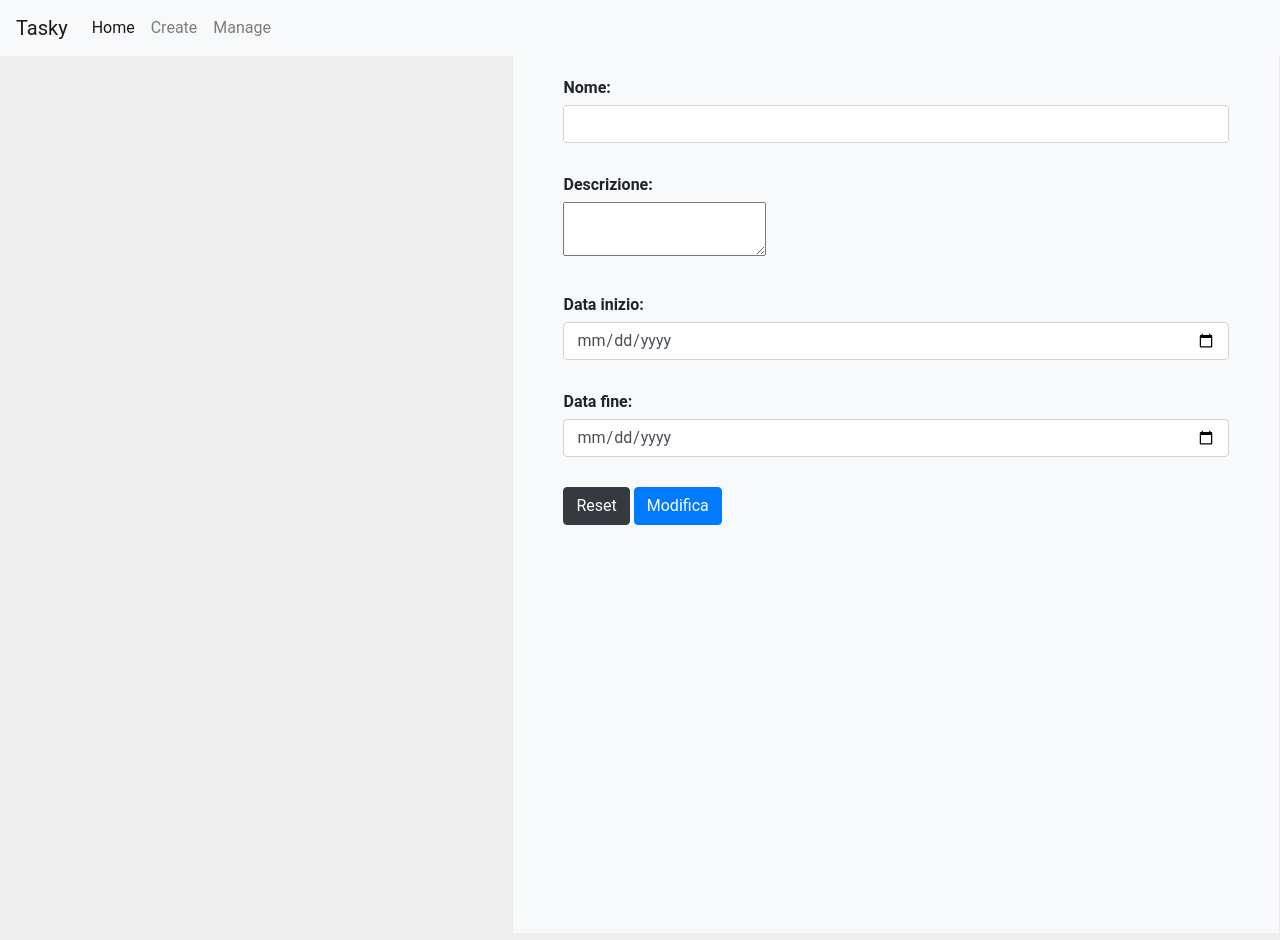
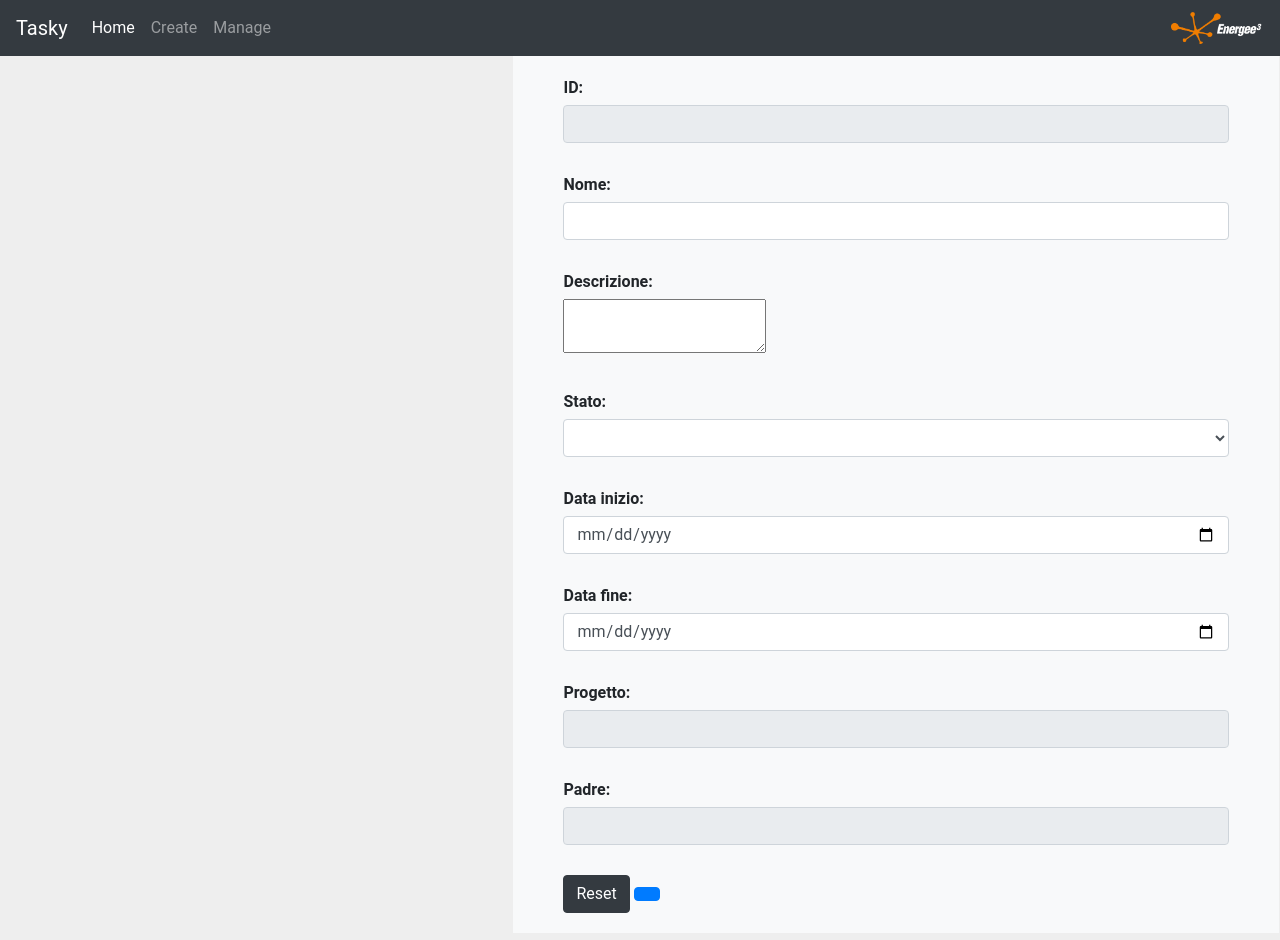
Before and after one commit to michelecik/Tasky, a Flask app: template src/templates/project.html in a window 1280 px wide. Run offline with Flask 2, Linux system fonts and the light colour scheme; the template is opened without the code that fills it: most values are stand-ins (such as "Sample title", 1, 10 or a date in 2020); lists and menus that the app fills with data are empty; some libraries are stand-ins or nearby versions.

Commit message:
Ultimata gestione Fasi progetto

```diff
--- a/src/app.py
+++ b/src/app.py
@@ -148,7 +148,9 @@ def project():
         if (response['code'] == 200):
             response = getFasiProgetto(dbConn, projectId)
             if (response['code'] == 200):
-                return render_template('project.html', fasi = response['fasi'])
+                stati = getStatiProgetti(dbConn)
+                print('------------------------------------------------------ STATI: ', stati)
+                return render_template('project.html', fasi = json.dumps(response['fasi']), stati = json.dumps(stati['stati']))
         else:
             return overview()
     else:
@@ -157,6 +159,63 @@ def project():
     return render_template('overview.html', progetti = getAllProgetti(dbConn, session) )
 
 
+@app.route('/editFase', methods=['POST'])
+def editFase():
+    print('-------------------------------- editFase ----------------------------------------')
+    response = getUsrId(dbConn, session.get('userid'), session.get('psw'))
+    if (response['code'] == 200):
+        if request.method == 'POST':
+            print(request.form)
+            if request.form['id']:
+                fase = getFaseById(dbConn, request.form['id'])
+                fase.nome = request.form['nome'].strip()
+                fase.descrizione = request.form['descrizione'].strip()
+                fase.data_inizio = request.form['data_inizio'].strip()
+                fase.data_fine = request.form['data_fine'].strip()
+                fase.parent = request.form['parent'].strip()
+                if len(request.form['parent'].strip()) <= 0:
+                    fase.parent = None
+                else:
+                    fase.parent = request.form['parent'].strip()
+                fase.FK_progetto = request.form['FK_progetto'].strip()
+                fase.FK_stato = request.form['FK_stato'].strip()
+
+                try:
+                    dbConn.s.commit()
+                except Exception as e:
+                    response = {
+                        'code': 500,
+                        'content': 'Errore anomalo'
+                    }
+
+                return redirect('/project?id=' + request.form['FK_progetto'])
+            else:
+                faseData = dict()
+                faseData['nome'] = request.form['nome']
+                faseData['descrizione'] = request.form['descrizione']
+                faseData['FK_stato'] = request.form['FK_stato']
+                faseData['data_inizio'] = request.form['data_inizio']
+                faseData['data_fine'] = request.form['data_fine']
+                faseData['FK_progetto'] = request.form['FK_progetto']
+                faseData['parent'] = request.form['parent']
+                try:
+                    fase = Fasi(faseData['nome'], faseData['descrizione'], faseData['data_inizio'], faseData['data_fine'], faseData['parent'], 0, faseData['FK_progetto'], faseData['FK_stato'])
+
+                    dbConn.s.add(fase)
+                    dbConn.s.commit()
+
+                    return redirect('/project?id=' + request.form['FK_progetto'])
+                except Exception as e:
+                    response = {
+                        'code': 500,
+                        'content': 'Errore anomalo'
+                    }
+            return redirect('overview')
+
+        return redirect('overview')
+    else:
+        return redirect('login')
+
 # ---- MAIN ---- #
 if __name__ == "__main__":
     app.run()
--- a/src/static/css/stile.css
+++ b/src/static/css/stile.css
@@ -85,6 +85,13 @@ body {
 		}
 
 /* MENU ------------------------------------------------------------------------------------------------------- */
+.navbar {
+	background-image: url(../img/logo_menu.png);
+	background-size: auto 80%;
+	background-repeat: no-repeat;
+	background-position: right;
+	background-origin: content-box
+}
 .header {
 	position: fixed;
 	top: 0;
@@ -166,9 +173,17 @@ body {
 		background-repeat: no-repeat;
 		cursor: pointer;
 	}
-	.fase_label:hover {
-		text-decoration: underline;
-	}
+		.fase_label:hover {
+			text-decoration: underline;
+		}
+.fase_stato {
+	display: inline-block;
+	width: 10px;
+	height: 10px;
+	border: 1px solid rgba(0,0,0,0.2);
+	border-radius: 50%;
+	margin-left: 10px;
+}
 	.fase_children {
 		display: none;
 		border-left: 1px solid black;
@@ -202,6 +217,12 @@ body {
 	width: 100%;
 	margin-bottom: 30px;
 }
+.fase_field_err {
+	width: 100%;
+	color: #c30000;
+	font-size: 10px;
+	margin-top: 20px;
+}
 .fase_field_label {
 	font-weight: bold;
 	margin-bottom: 5px;
--- a/src/templates/base.html
+++ b/src/templates/base.html
@@ -11,14 +11,11 @@
         <link rel="stylesheet" type="text/css" href="static/css/main.css">
     <title>Tasky</title>
 
-    <script src="https://code.jquery.com/jquery-3.3.1.slim.min.js"
-        integrity="sha384-q8i/X+965DzO0rT7abK41JStQIAqVgRVzpbzo5smXKp4YfRvH+8abtTE1Pi6jizo"
-        crossorigin="anonymous"></script>
     <link rel="stylesheet" type="text/css" href="static/css/stile.css">
 </head>
 
 <body>
-    <nav class="navbar navbar-expand-lg navbar-light bg-light">
+    <nav class="navbar navbar-expand-lg navbar-dark bg-dark">
         <a class="navbar-brand" href="/">Tasky</a>
         <button class="navbar-toggler" type="button" data-toggle="collapse" data-target="#navbarNav"
             aria-controls="navbarNav" aria-expanded="false" aria-label="Toggle navigation">
--- a/src/templates/project.html
+++ b/src/templates/project.html
@@ -8,38 +8,73 @@
 <div class="fasi">
 </div>
 <div class="form-group fase_modulo">
-	<div class="fase_field" data-id="nome">
+	<form method="post" action="editFase" name="editFase">
+		<div class="fase_field" data-id="id">
+			<div class="fase_field_label">ID:</div>
+			<div class="fase_field_input">
+				<input name="id" type="text" class="form-control" readonly/>
+			</div>
+			<div class="fase_field_err"></div>
+		</div>
+		<div class="fase_field" data-id="nome" data-required="1">
 			<div class="fase_field_label">Nome:</div>
 			<div class="fase_field_input">
-			<input type="text" class="form-control" />
+				<input name="nome" type="text" class="form-control" />
 			</div>
+			<div class="fase_field_err"></div>
 		</div>
 		<div class="fase_field" data-id="descrizione">
 			<div class="fase_field_label">Descrizione:</div>
 			<div class="fase_field_input">
 				<textarea name="descrizione"></textarea>
 			</div>
+			<div class="fase_field_err"></div>
+		</div>
+		<div class="fase_field" data-id="FK_stato" data-required="1">
+			<div class="fase_field_label">Stato:</div>
+			<div class="fase_field_input">
+				<select  name="FK_stato" class="form-control">
+				</select>
+			</div>
+			<div class="fase_field_err"></div>
 		</div>
 		<div class="fase_field" data-id="data_inizio">
 			<div class="fase_field_label">Data inizio:</div>
 			<div class="fase_field_input">
-			<input type="date" class="form-control"/>
+				<input name="data_inizio" type="date" class="form-control"/>
 			</div>
+			<div class="fase_field_err"></div>
 		</div>
 		<div class="fase_field" data-id="data_fine">
 			<div class="fase_field_label">Data fine:</div>
 			<div class="fase_field_input">
-			<input type="date" class="form-control"/>
+				<input  name="data_fine" type="date" class="form-control"/>
 			</div>
+			<div class="fase_field_err"></div>
+		</div>
+		<div class="fase_field" data-id="FK_progetto">
+			<div class="fase_field_label">Progetto:</div>
+			<div class="fase_field_input">
+				<input  name="FK_progetto" type="text" class="form-control" readonly/>
+			</div>
+			<div class="fase_field_err"></div>
+		</div>
+		<div class="fase_field" data-id="parent">
+			<div class="fase_field_label">Padre:</div>
+			<div class="fase_field_input">
+				<input name="parent" type="text" class="form-control" readonly/>
+			</div>
+			<div class="fase_field_err"></div>
+		</div>
+		<button class="btn btn-dark">Reset</button>
+		<button class="btn btn-primary"></button>
+	</form>
 </div>
 
-	<button class="btn btn-dark">Reset</button>
-	<button class="btn btn-primary">Modifica</button>
-</div>
-
-<script src="https://cloud.tinymce.com/5/tinymce.min.js"></script>
+<script src="https://cloud.tinymce.com/5/tinymce.min.js?apiKey=54stjutd616k6d3pd9c8p4dzz117l9641cfbwg2u854oksio"></script>
 <script>
-    var fasi = JSON.parse('{{ fasi | tojson | safe }}');
+    var fasi = JSON.parse({{ fasi | tojson }});
+    var stati = JSON.parse({{ stati | tojson }});
 
 	var fasi_info = {};
 	function getFasiHTML(fasi, livello) {
@@ -50,7 +85,7 @@
 
 			fasi_info[key] = fase.info;
 
-			html_code += '<div class="fase_box" data-id="' + fase.info.id + '"  data-open="0" style="padding-left: ' + padding_left + 'px"><div class="fase_label">' + fase.info.nome + '</div>';
+			html_code += '<div class="fase_box" data-id="' + fase.info.id + '"  data-open="0" style="padding-left: ' + padding_left + 'px"><div class="fase_label">' + fase.info.nome + '<div class="fase_stato" style="background-color: #' + stati[fase.info.FK_stato].info.colore + '"></div></div>';
 			//  Children box
 			html_code += '<div class="fase_children"><div class="fase_add">Aggiungi una fase</div>';
 			if (fase.children != null) {
@@ -62,23 +97,63 @@
 		return html_code;
 	}
 
+	function hexToRgb(hex) {
+		var result = /^#?([a-f\d]{2})([a-f\d]{2})([a-f\d]{2})$/i.exec(hex);
+		return result ? {
+			r: parseInt(result[1], 16),
+			g: parseInt(result[2], 16),
+			b: parseInt(result[3], 16)
+		} : null;
+	}
+
 	function riempiModifica(fase) {
+		// Pulisco i campi di input
+		$('.fase_modulo input').each(function() {
+			$(this).val('');
+		});
+		$(tinymce.get('descrizione').getBody()).html('');
+
 		for (info in fase) {
-			if (info == 'descrizione') {
+			switch (info) {
+				case 'descrizione':
 					$(tinymce.get('descrizione').getBody()).html(fase[info]);
-			}
+					break;
+				case 'FK_stato':
+					$('.fase_field[data-id="FK_stato"] select').val(fase[info])
+				default:
 					$('.fase_field[data-id="' + info + '"] .fase_field_input input').val(fase[info]);
 			}
 		}
 
-	$().ready(function() {
-		$('.fasi').html(getFasiHTML(fasi, 0));
+		$('.btn-primary').html('Modifica');
+	}
 
-		tinymce.init({
-			selector: 'textarea',
-			height : '300px'
+	function riempiCreate(padre) {
+		// Pulisco i campi di input
+		$('.fase_modulo input').each(function() {
+			$(this).val('');
 		});
-	});
+		$(tinymce.get('descrizione').getBody()).html('');
+
+		$('.fase_field[data-id="parent"] .fase_field_input input').val(padre);
+		$('.fase_field[data-id="FK_stato"] select').val(1);
+		$('.fase_field[data-id="FK_progetto"] .fase_field_input input').val(idProgetto);
+
+		$('.btn-primary').html('Aggiungi');
+	}
+
+	function riempiStati(stati) {
+		$('.fase_field[data-id="FK_stato"] select').html('');
+		for (key in stati) {
+			stato = stati[key].info;
+
+			colore = hexToRgb('#' + stato.colore);
+
+			html_code = '<option value="' + stato.id + '" style="background-color: rgba(' + colore.r + ', ' + colore.g + ', ' + colore.b + ', 0.1)">' + stato.nome + '</option>';
+
+			$('.fase_field[data-id="FK_stato"] select').append(html_code);
+		}
+	}
 
 	$('body').on('click', '.fase_label', function() {
 		var idFase = $(this).closest('.fase_box').data('id');
@@ -94,5 +169,74 @@
 
 		riempiModifica(fasi_info[idFase]);
 	});
+
+	$('body').on('click', '.fase_add', function() {
+		var idParent = $(this).closest('.fase_box').data('id');
+		console.log('ID PADRE', idParent);
+		riempiCreate(idParent);
+	});
+
+	$('body').on('click', '.btn-primary', function() {
+		/*
+		var idFase = $(this).closest('.fase_modulo').attr('data-id');
+
+		if (idFase.length < 0) {
+			return null;
+		}
+		*/
+		var parms = {}
+
+		var formValidate = true;
+		$('.fase_field').each(function() {
+			var key = $(this).data('id');
+
+			var value = null;
+			switch (key) {
+				case 'descrizione':
+					value = $(tinymce.get('descrizione').getBody()).html();
+					break;
+				case 'FK_stato':
+					value = $('.fase_field[data-id="FK_stato"] select').val();
+					break;
+				default:
+					value = $(this).find('.fase_field_input input').val();
+			}
+
+			var isRequire = ($(this).data('required') == '1')
+
+			if (isRequire) {
+				if ((value === undefined) || (value == null) || (value == '')) {
+					formValidate = false;
+					$(this).find('.fase_field_err').html('Questo campo non può essere vuoto');
+				} else {
+					$(this).find('.fase_field_err').html('');
+				}
+			}
+
+			parms[key] = value;
+		});
+
+		if (formValidate) {
+			$('editFase').submit();
+		}
+	});
+
+	function onInitTiny(inst) {
+		riempiModifica(fasi_info[Object.keys(fasi_info)[0]]);
+	}
+
+	var idProgetto = null;
+	$().ready(function() {
+		$('.fasi').html(getFasiHTML(fasi, 0));
+
+		tinymce.init({
+			selector: 'textarea',
+			height : '300px',
+			init_instance_callback : 'onInitTiny'
+		});
+
+		riempiStati(stati);
+		idProgetto = fasi_info[Object.keys(fasi_info)[0]].id;
+	});
 </script>
 {% endblock %}
```
Also changed, not shown: src/lib/progetti.py (+29 -3 lines), src/model/Tables.py (+35 -2 lines), src/static/img/tasky.jpg (added). Lines whose indentation alone changed are shown as unchanged.
